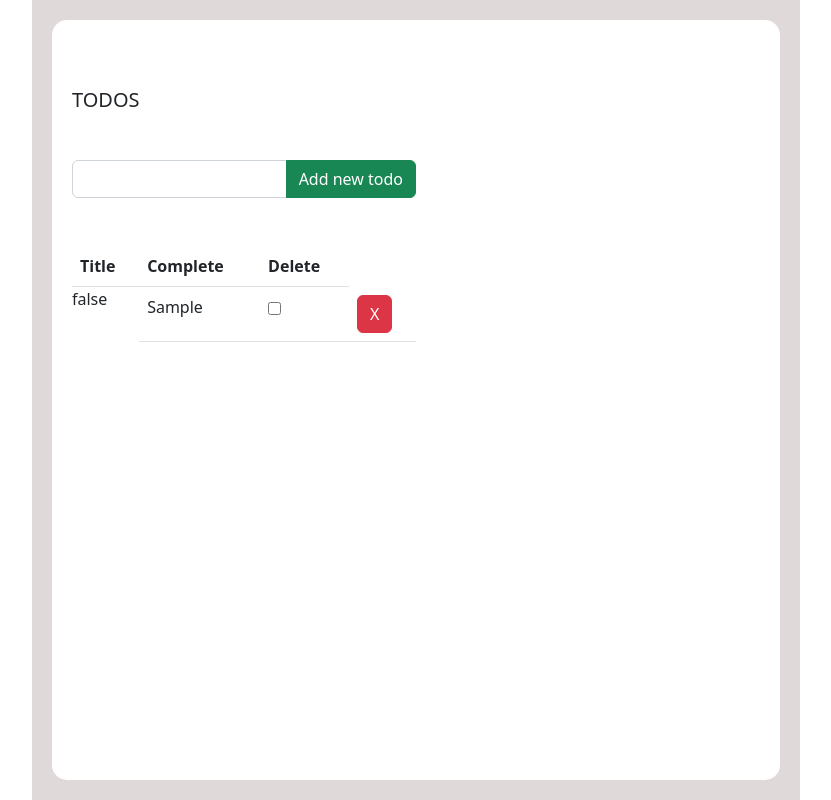
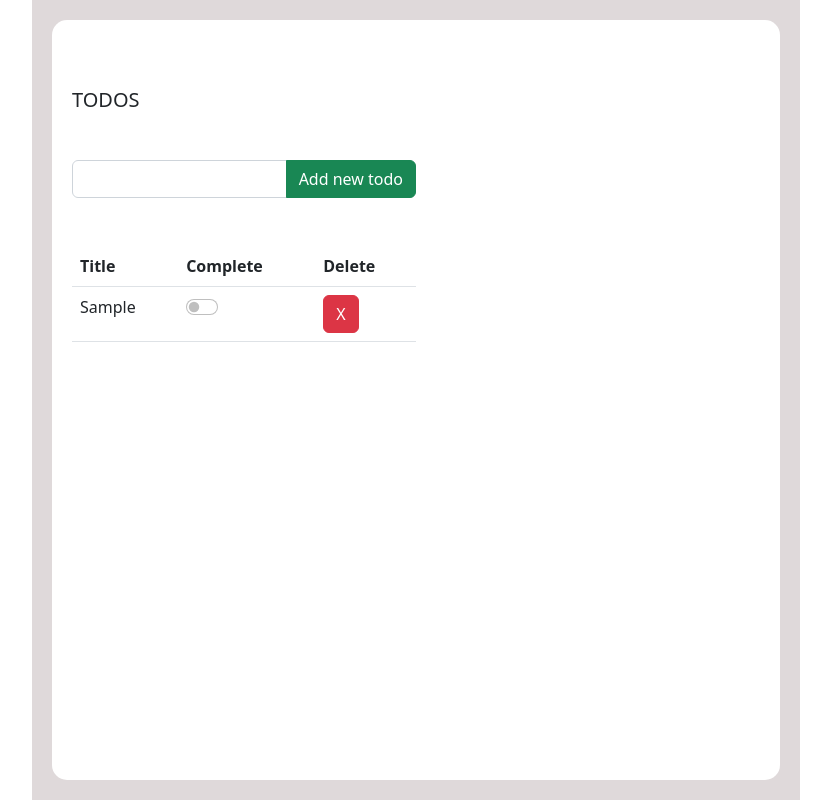
Before and after one commit to dissanayakeG/VueXDemo, a Vue app: page / in a window 1280 px wide. Both pictures are taken after typing "Sample" into the empty fields and a click on the button "Add new todo". Shown: the whole page, without its empty margins (224-1055 px from the left). Built offline with nearby package versions, Linux system fonts and the light colour scheme.

Commit message:
completed checkbox function

```diff
--- a/src/components/todo.vue
+++ b/src/components/todo.vue
@@ -19,10 +19,11 @@
                 </thead>
                 <tbody>
                     <tr v-for="(todo, index) in todoList" :key="index">
-                        {{ todo.completed }}
-                        <td scope="col" :class="todo.completed == true ? 'completed' : ''">{{ todo.todo }}</td>
+                        <td scope="col" :style="todo.completed == true ? 'text-decoration: line-through; color:red;' : ''">{{ todo.todo }}</td>
                         <td scope="col">
-                            <input type="checkbox" class="btn btn-small btn-danger" v-model="todo.completed" />
+                            <div class="form-check form-switch">
+                                <input class="form-check-input" type="checkbox" v-model="todo.completed" />
+                            </div>
                         </td>
                         <td scope="col">
                             <button class="btn btn-small btn-danger" @click="deleteToto(todo)">X</button>
@@ -86,11 +87,4 @@
         min-height: 100%;
         width: 100%;
     }
-
-    ,
-    .completed {
-        margin: 20px;
-        text-decoration: line-through;
-        color: red;
-    }
 </style>
```
